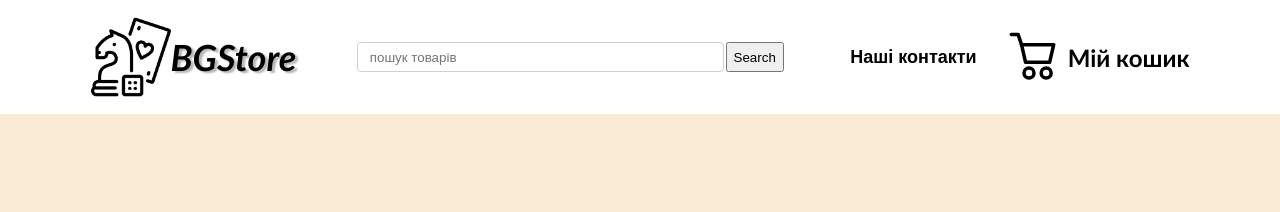
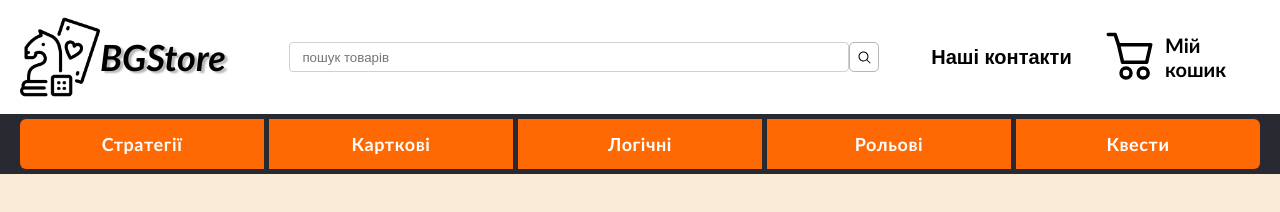
Before and after one commit to kov1k/BoardGamesSite, a plain HTML site: page BoardGames/Pages/index.html in a window 1280 px wide. Drawn offline with Linux system fonts and the light colour scheme.

Commit message:
Хэдер готов

```diff
--- a/BoardGames/Pages/index.html
+++ b/BoardGames/Pages/index.html
@@ -1,8 +1,9 @@
 <html>
     <head>
         <meta charset="UTF-8">
+        <meta name="viewport" content="width=device-width, initial-scale=1.0">
         <link rel="stylesheet" href="../Style/style.css" type="text/css">
-        <title>Board_Games</title>
+        <title>BGS</title>
     </head>
     <body>
         <div class="container">
@@ -18,22 +19,24 @@
                                     <span class="logo_title">BGStore</span>
                                 </div>
                                 <div class="header_row header__column--middle">
-
                                         <form action="#" class="preview-search-field">
-                                            <input type="text" class="search_input" placeholder="пошук товарів" autocomplete="off" value>
-                                            <button type="submit" class="search_button">Search</button>
+                                            <input type="text" class="search search_input" placeholder="пошук товарів" autocomplete="off" value>
+                                            <button type="submit" class="search search_button" disabled>
+                                                <img src="../Assets/icon-search.svg" alt="search" class="search search_icon">
+                                            </button>
                                         </form>
 
                                 </div>
                                 <div class="header_contacts header__column--right">
                                     <div class="header__section">
-
                                         <div class="dropdown_list">
                                             <button class="dropbtn header__section--contacts">Наші контакти</button>
-                                            <div class="dropdown_content">
-                                                <span class="dropdown-item">0239999</span>
-                                                <span class="dropdown-item">098 999 9999</span>
-                                            </div>
+                                                <div class="dropdown_content">
+                                                    <div class="dropdown_flex">
+                                                        <span class="dropdown-item">098 999 99-99</span>
+                                                        <span class="dropdown-item">098 999 99-99</span>
+                                                    </div>
+                                                </div>
                                         </div>
                                     </div>
                                     <div class="header__section">
@@ -46,10 +49,17 @@
                             </div>
                         </div>
                     </div>
-
                     <div class="header__bottom">
                         <div class="header_wrapper">
-                            <div class="header_layout-box"></div>
+                            <div class="header_layout-grid">
+                                <div class="section_container">
+                                    <a href="#" class="item_link"><div class="section_item item">Стратегії</div></a>
+                                    <a href="#" class="item_link"><div class="section_item item">Карткові</div></a>
+                                    <a href="#" class="item_link"><div class="section_item item">Логічні</div></a>
+                                    <a href="#" class="item_link"><div class="section_item item">Рольові</div></a>
+                                    <a href="#" class="item_link"><div class="section_item item">Квести</div></a>
+                                </div>
+                            </div>
                         </div>
                     </div>
                 </div>
--- a/BoardGames/Style/style.css
+++ b/BoardGames/Style/style.css
@@ -20,6 +20,11 @@ form{
     display: block;
     margin-block-end: 0;
 }
+button{
+    padding-inline: 0;
+    border: none;
+    background: none;
+}
 .container{
     display: flex;
     flex-direction: column;
@@ -29,16 +34,15 @@ form{
 .header_container{
     background: #fff;
 }
-.header{
-    background-color: aquamarine;
-}
 .header_wrapper{
     width: 100%;
     max-width: 1440px;
     min-width: 1000px;
-    padding: 0 30px;
+    padding: 0 20px;
     margin: 0 auto;
+
 }
+/* Header top */
 .header__top{
     min-height: 20px;
     padding: 7px 0;
@@ -51,8 +55,10 @@ form{
     flex: 1 1 auto;
     max-width: 100%;
 }
+
 .header__column--middle{
-    width: 35%;
+    width: 50%;
+    padding: 0 15px;
 }
 .header_layout--top{
     height:100px
@@ -66,7 +72,7 @@ form{
     width: 100%;
     position: relative;
     display: flex;
-    justify-content: space-evenly;
+    justify-content: space-between;
     align-items: center;
     font-family: 'Gill Sans', 'Gill Sans MT', Calibri, 'Trebuchet MS', sans-serif;
 }
@@ -74,6 +80,7 @@ form{
     display: flex;
     align-items: center;
     min-width: 60px;
+    padding-right: 20px;
 }
 .logo_title{
     font-size: 36px;
@@ -89,17 +96,26 @@ form{
     border: 1px solid #d0d0d0;
     border-radius: 4px;
     color: #000;
+    outline: none;
 }
 .preview-search-field{
-    display: flex;
-    gap:2px;
+    display: grid;
+    grid-template-columns:  minmax(250px, 1fr) 30px;
+}
+
+.search_icon{
+    width: 15px;
+}
+.search_button{
+    border: 1px solid;
+    border-radius: 5px;
 }
 .basket__section{
     display: flex;
     align-items: center;
     justify-content: space-between;
     gap: 5px;
-    font-size: 24px;
+    font-size: 20px;
     font-weight: 600;
 }
 .basket__section img{
@@ -107,30 +123,110 @@ form{
     height: 60px;
 }
 .header__section--contacts{
-    font-size: 18px;
+    font-size: 20px;
+}
+.basket__font{
+    width: 95px;
 }
 /* Выпадающий список */
 .dropbtn{
+    position: relative;
+    z-index: 100;
     color: black;
     border: none;
     cursor: pointer;
     background: none;
     font-weight: 600;
+    padding: 4.5px 8px;
+    width: 157px;
 }
 .dropdown_list{
     position: relative;
     display: inline-block;
 }
+.dropdown_list::before{
+    content: "";
+    position: absolute;
+    background: #ffffff;
+    box-shadow: 0 0 8px #b9b6b6;
+    z-index: 1;
+    width: 100%;
+    top: -5px;
+    left: 0;
+    height: 100px;
+    opacity: 0;
+    visibility: hidden;
+    transition: all 0.3s;
+}
 .dropdown_content{
     display: none;
     position: absolute;
-    min-width: 160px;
-    z-index: 1;
-    padding: 8px 12px;
+    min-width: 142px;
+    z-index: 2;
+    padding: 8px 8px;
 }
 .dropdown-item{
     color: black;
 }
-.dropdown_list:hover .dropdown_content{
+.dropdown_list:hover .dropdown_content {
     display: block;
 }
+.dropdown_list:hover::before{
+    opacity: 1;
+    visibility: visible;
+}
+.dropdown_flex{
+    display: flex;
+    flex-direction: column;
+    font-size: 20px;
+    font-style: oblique;
+}
+/* Header bottom */
+.header__bottom{
+    min-height: 60px;
+    background-color: #292932;
+}
+
+.section_container{
+    display: grid;
+    grid-template-columns: repeat(5, minmax(150px,1fr));
+    grid-template-rows: 50px;
+    align-items: center;
+    justify-items: center;
+    color: white;
+
+    font-family: 'Gill Sans', 'Gill Sans MT', Calibri, 'Trebuchet MS', sans-serif;
+    grid-column-gap:5px;
+    padding: 5px 0;
+}
+.item_link:last-child{
+    border-radius: 0 6px 6px 0;
+}
+.item_link:first-child{
+    border-radius: 6px 0 0 6px;
+}
+.item_link{
+    display: grid;
+    justify-content: center;
+    align-items: center;
+    height: 100%;
+    width: 100%;
+    background-color: rgb(255, 105, 3);
+    color: white;
+    transition: all .1s;
+    font-size: 18px;
+    font-weight: 600;
+    letter-spacing: 0.6px;
+}
+.item_link:active{
+    color: #ffb370;
+}
+.item_link:hover{
+    background-color: rgba(255, 104, 3, 0.897);
+    transition: all .3s;
+}
+@media only screen and (max-width:1280px) {
+    /* .header__column--middle{
+        width: 35%;
+    } */
+}
```
Also changed, not shown: BoardGames/Assets/icon-search.svg (added).
